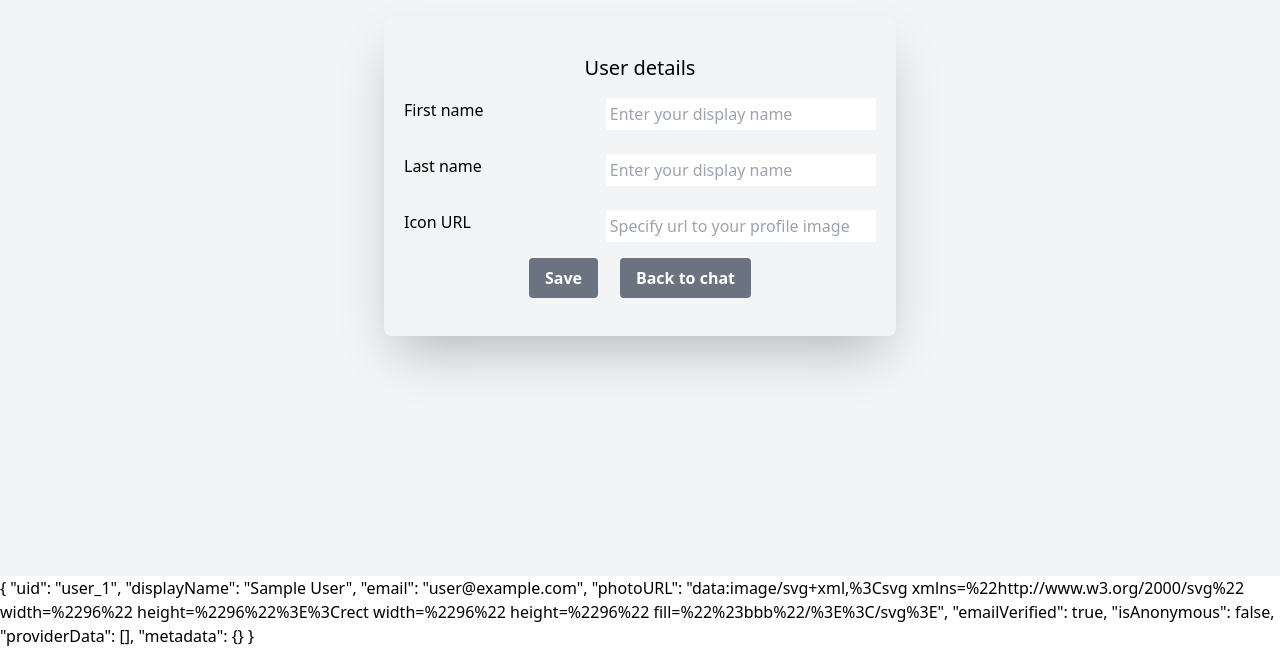
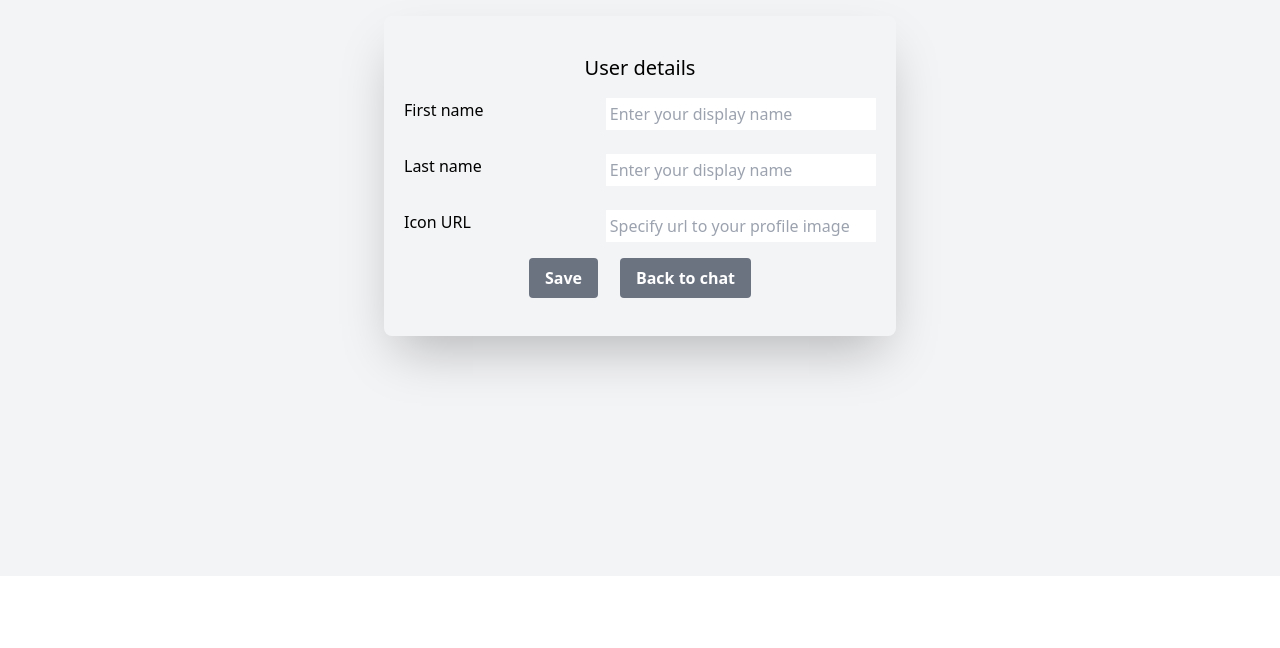
Before and after one commit to gintsgints/wirc, a Vue app: page /me in a window 1280 px wide. Shown: the part 224-872 px from the top of the page. After the commit the page ends 800 px from the top, so only its background shows below. Built offline with nearby package versions, Linux system fonts and the light colour scheme; no server answers; the database is empty; sample sign-in values are in the browser's storage.

Commit message:
Remove helper code from me.vue

```diff
--- a/src/views/Me.vue
+++ b/src/views/Me.vue
@@ -55,7 +55,6 @@
       </div>
     </div>
   </form>
-  <div v-if="user">{{ user }}</div>
 </template>
 
 <script setup lang="ts">
```
